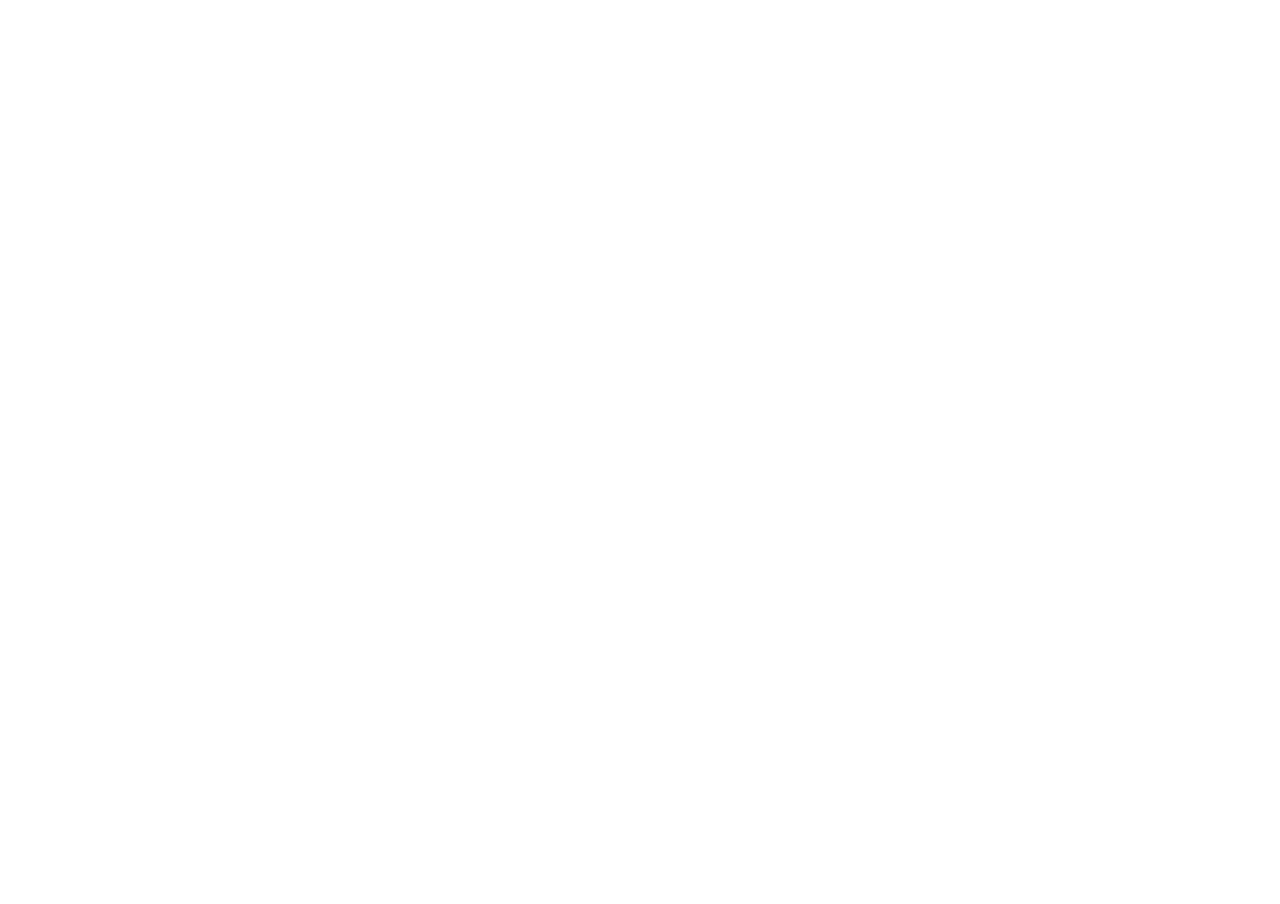
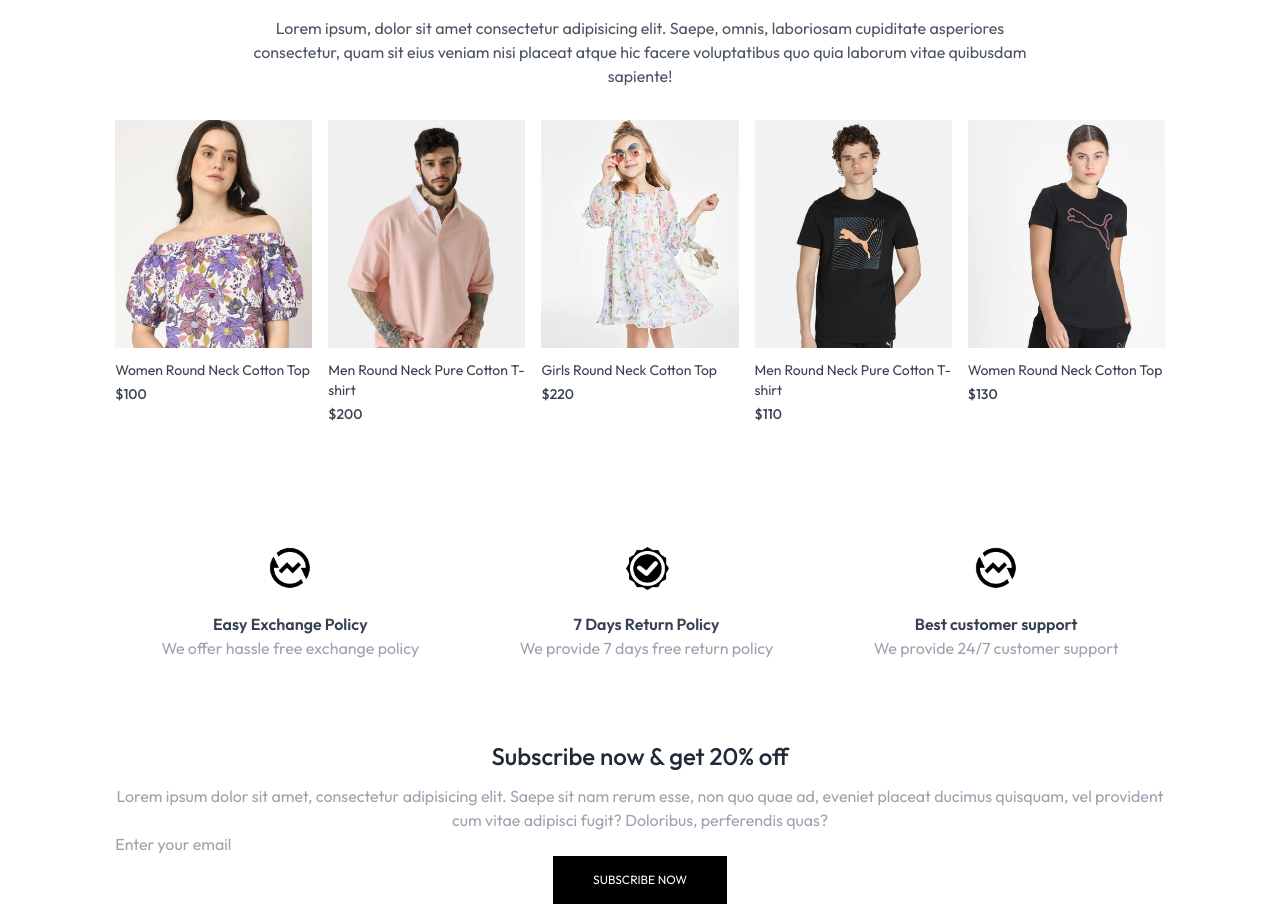
Before and after one commit to Adeoye-J/shopnow, a React app in the folder frontend/: page / in a window 1280 px wide. Shown: the part 1461-2365 px from the top of the page. Before the commit the page ends 1397 px from the top, so only its background shows below. Built offline with nearby package versions, Linux system fonts and the light colour scheme; the HTML template or start-up script is replaced by a standard one.

Commit message:
more on the home page

```diff
--- /dev/null
+++ b/frontend/src/components/BestSeller.jsx
@@ -0,0 +1,38 @@
+import React, { useContext, useEffect, useState } from 'react'
+import { ShopContext } from '../context/ShopContext';
+import Title from './Title';
+import ProductItem from './ProductItem';
+
+const BestSeller = () => {
+
+    const [bestSeller, setBestSeller] = useState([]);
+    const {products} = useContext(ShopContext);
+
+
+    useEffect(() => {
+        const bestProduct = products.filter(product => product.bestseller === true);
+        setBestSeller(bestProduct.slice(0, 5));
+    }, [products])
+
+    return (
+        <div className='my-10'>
+            <div className="text-center py-8 text-3xl">
+                <Title text1={"BEST"} text2={"SELLERS"} />
+                <p className='w-3/4 m-auto text-xs sm:text-sm md:text-base text-gray-600'>
+                    Lorem ipsum, dolor sit amet consectetur adipisicing elit. Saepe, omnis, laboriosam cupiditate asperiores consectetur, quam sit eius veniam nisi placeat atque hic facere voluptatibus quo quia laborum vitae quibusdam sapiente!
+                </p>
+            </div>
+
+            {/* Rendering Products */}
+            <div className="grid grid-cols-2 sm:grid-cols-3 md:grid-cols-4 lg:grid-cols-5 gap-4 gap-y-6">
+                {
+                    bestSeller.map((item, index) => (
+                        <ProductItem key={index} id={item._id} image={item.image} name={item.name} price={item.price} />
+                    ))
+                }
+            </div>
+        </div>
+    )
+}
+
+export default BestSeller
--- a/frontend/src/components/Navbar.jsx
+++ b/frontend/src/components/Navbar.jsx
@@ -9,7 +9,7 @@
     return (
         <div className='flex items-center justify-between py-5 font-medium'>
 
-            <img src={assets.logo} className='w-36' alt="Logo" />
+            <Link to={"/"}><img src={assets.logo} className='w-36' alt="Logo" /></Link>
 
             <ul className='hidden sm:flex gap-5 text-sm text-gray-700'>
                 <NavLink to='/' className='flex flex-col items-center gap-1' end>
--- /dev/null
+++ b/frontend/src/components/NewsletterBox.jsx
@@ -0,0 +1,19 @@
+import React from 'react'
+
+const NewsletterBox = () => {
+
+    return (
+        <div className='text-center'>
+            <p className='text-2xl font-medium text-gray-800'>Subscribe now & get 20% off</p>
+            <p className='text-gray-400 mt-3'>
+                Lorem ipsum dolor sit amet, consectetur adipisicing elit. Saepe sit nam rerum esse, non quo quae ad, eveniet placeat ducimus quisquam, vel provident cum vitae adipisci fugit? Doloribus, perferendis quas?
+            </p>
+            <form action="">
+                <input type="email" placeholder='Enter your email' className='w-full sn:flex-1 outline-none' />
+                <button type='submit' className='bg-black text-white text-xs px-10 py-4'>SUBSCRIBE NOW</button>
+            </form>
+        </div>
+    )
+}
+
+export default NewsletterBox
--- /dev/null
+++ b/frontend/src/components/OurPolicy.jsx
@@ -0,0 +1,26 @@
+import React from 'react'
+import { assets } from '../assets/assets'
+
+const OurPolicy = () => {
+    return (
+        <div className="flex flex-col sm:flex-row justify-around gap-12 sm:gap-2 text-center py-20 text-xs sm:text-sm md:text-base text-gray-700">
+            <div className="">
+                <img src={assets.exchange_icon} className='w-12 m-auto mb-5' alt="" />
+                <p className='font-semibold'>Easy Exchange Policy</p>
+                <p className='text-gray-400'>We offer hassle free exchange policy</p>
+            </div>
+            <div className="">
+                <img src={assets.quality_icon} className='w-12 m-auto mb-5' alt="" />
+                <p className='font-semibold'>7 Days Return Policy</p>
+                <p className='text-gray-400'>We provide 7 days free return policy</p>
+            </div>
+            <div className="">
+                <img src={assets.exchange_icon} className='w-12 m-auto mb-5' alt="" />
+                <p className='font-semibold'>Best customer support</p>
+                <p className='text-gray-400'>We provide 24/7 customer support</p>
+            </div>
+        </div>
+    )
+}
+
+export default OurPolicy
--- a/frontend/src/index.css
+++ b/frontend/src/index.css
@@ -17,3 +17,10 @@
     font-weight: 400;
     font-style: normal;
 }
+
+@media (max-width: 640px) {
+    a.active {
+        background-color: black;
+        color: white;
+    }
+}
--- a/frontend/src/pages/Home.jsx
+++ b/frontend/src/pages/Home.jsx
@@ -1,12 +1,18 @@
 import React from 'react'
 import Hero from '../components/Hero'
 import LatestCollection from '../components/LatestCollection'
+import BestSeller from '../components/BestSeller'
+import OurPolicy from '../components/OurPolicy'
+import NewsletterBox from '../components/NewsletterBox'
 
 const Home = () => {
     return (
         <div>
             <Hero />
             <LatestCollection />
+            <BestSeller />
+            <OurPolicy />
+            <NewsletterBox />
         </div>
     )
 }
```
